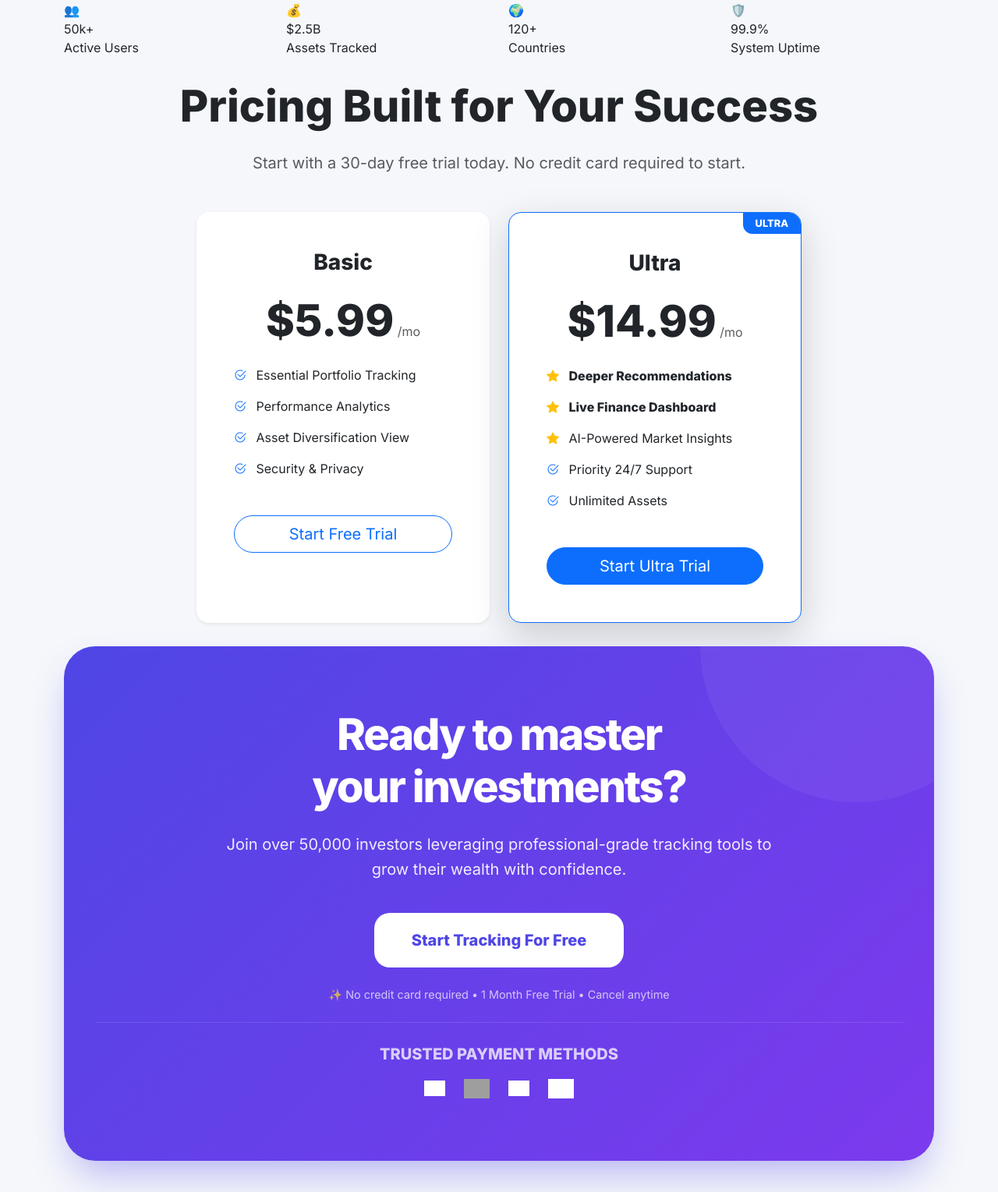
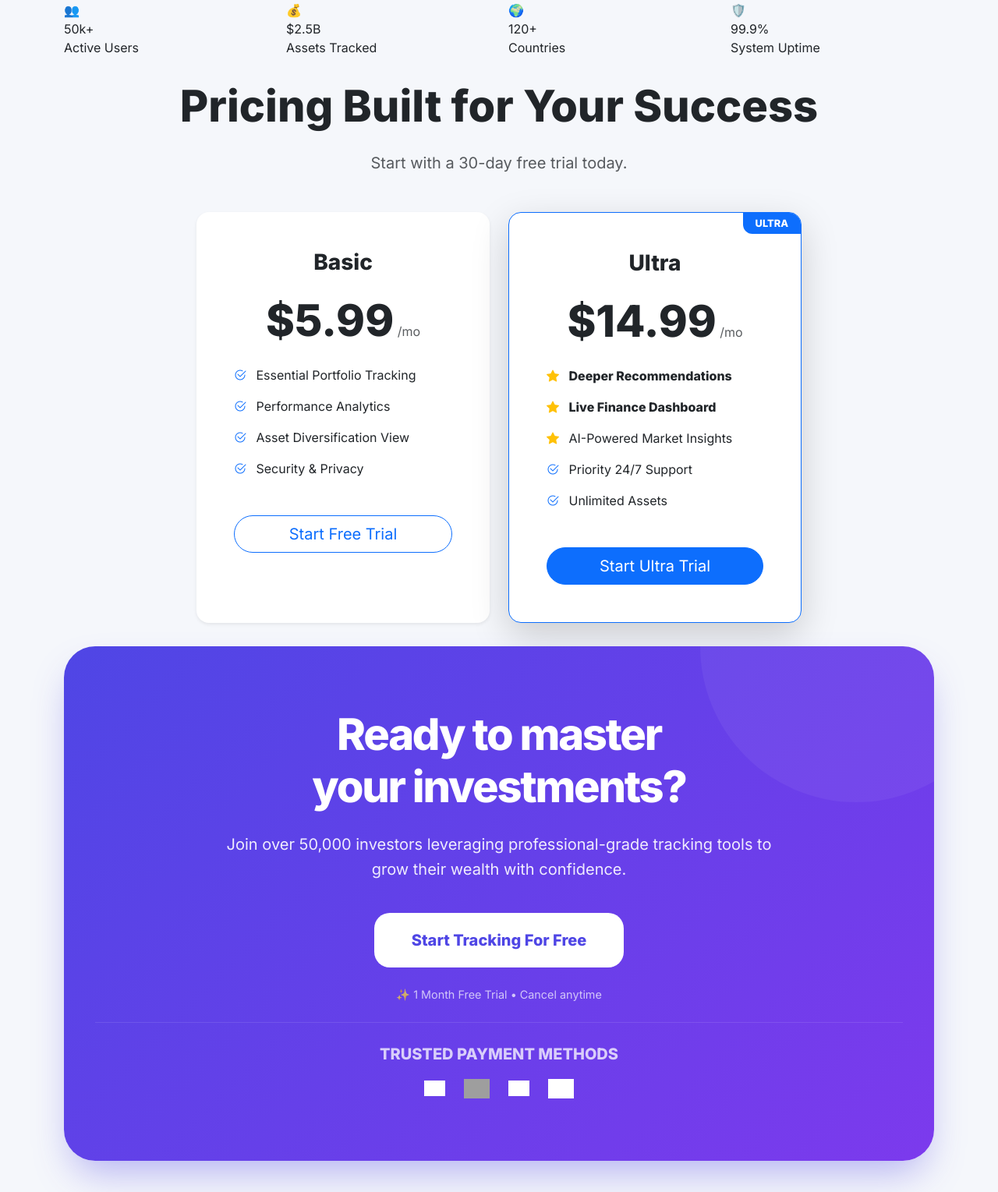
Before and after one commit to naylahabdalla/InvestTrack, a Flask app: page / in a window 1280 px wide. Shown: the part 1209-2738 px from the top of the page at 78% size. Run offline with Flask 3, Linux system fonts and the light colour scheme; grey boxes are pictures that could not be loaded.

Commit message:
Remove 'No credit card required' from pricing and CTA

```diff
--- a/templates/index.html
+++ b/templates/index.html
@@ -359,7 +359,7 @@
 <section class="pricing py-10" id="pricing">
     <div class="container text-center">
         <h2 class="display-4 fw-bold mb-4">Pricing Built for Your Success</h2>
-        <p class="lead text-muted mb-5">Start with a <strong>30-day free trial</strong> today. No credit card required to start.</p>
+        <p class="lead text-muted mb-5">Start with a <strong>30-day free trial</strong> today.</p>
 
         <div class="row row-cols-1 row-cols-md-2 g-4 justify-content-center">
             <!-- Basic Plan -->
@@ -417,7 +417,7 @@
             <h2>Ready to master <br>your investments?</h2>
             <p>Join over 50,000 investors leveraging professional-grade tracking tools to grow their wealth with confidence.</p>
             <a href="/signup" class="cta-btn">Start Tracking For Free</a>
-            <span class="cta-micro-copy">✨ No credit card required • 1 Month Free Trial • Cancel anytime</span>
+            <span class="cta-micro-copy">✨ 1 Month Free Trial • Cancel anytime</span>
 
             <div class="mt-4 pt-4 border-top border-light border-opacity-10">
                 <p class="small text-white text-opacity-75 mb-3 fw-bold">TRUSTED PAYMENT METHODS</p>
```
